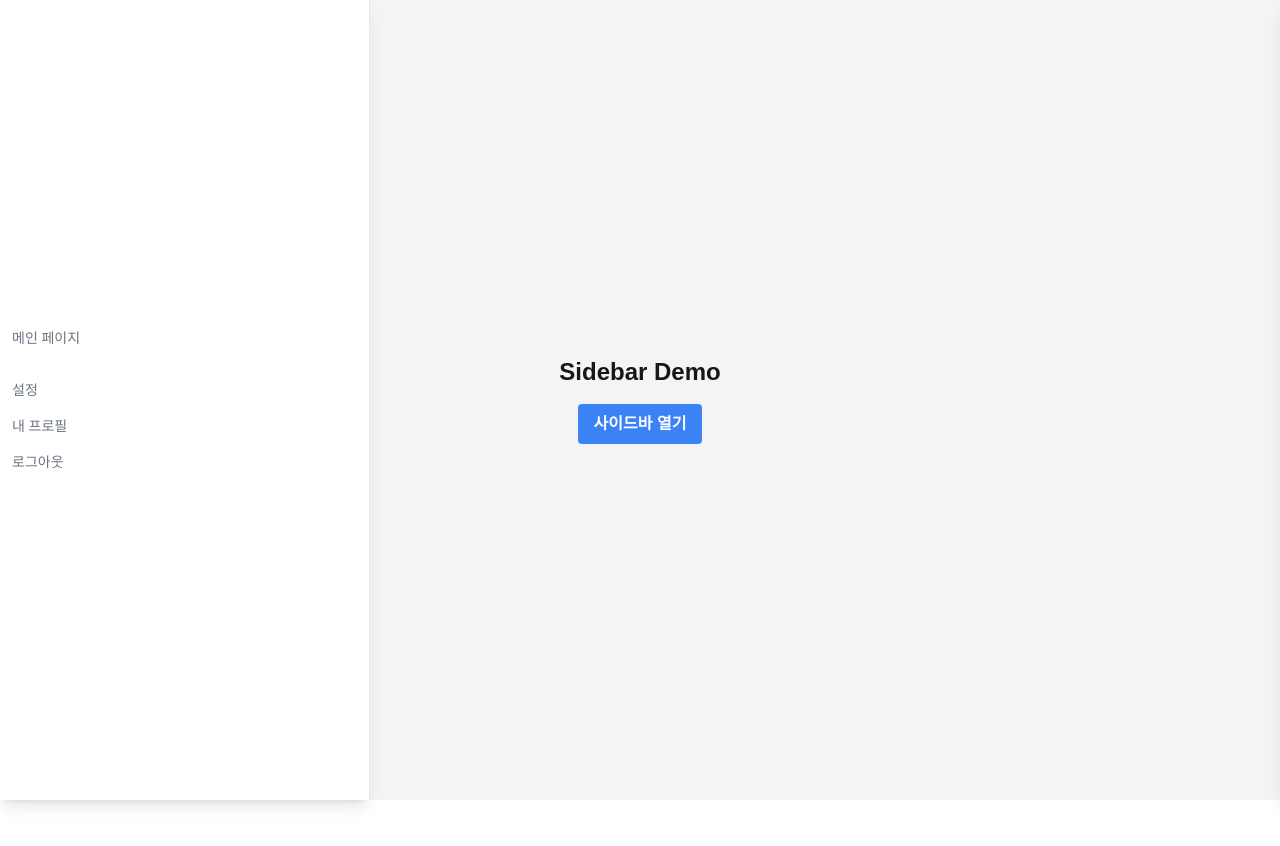
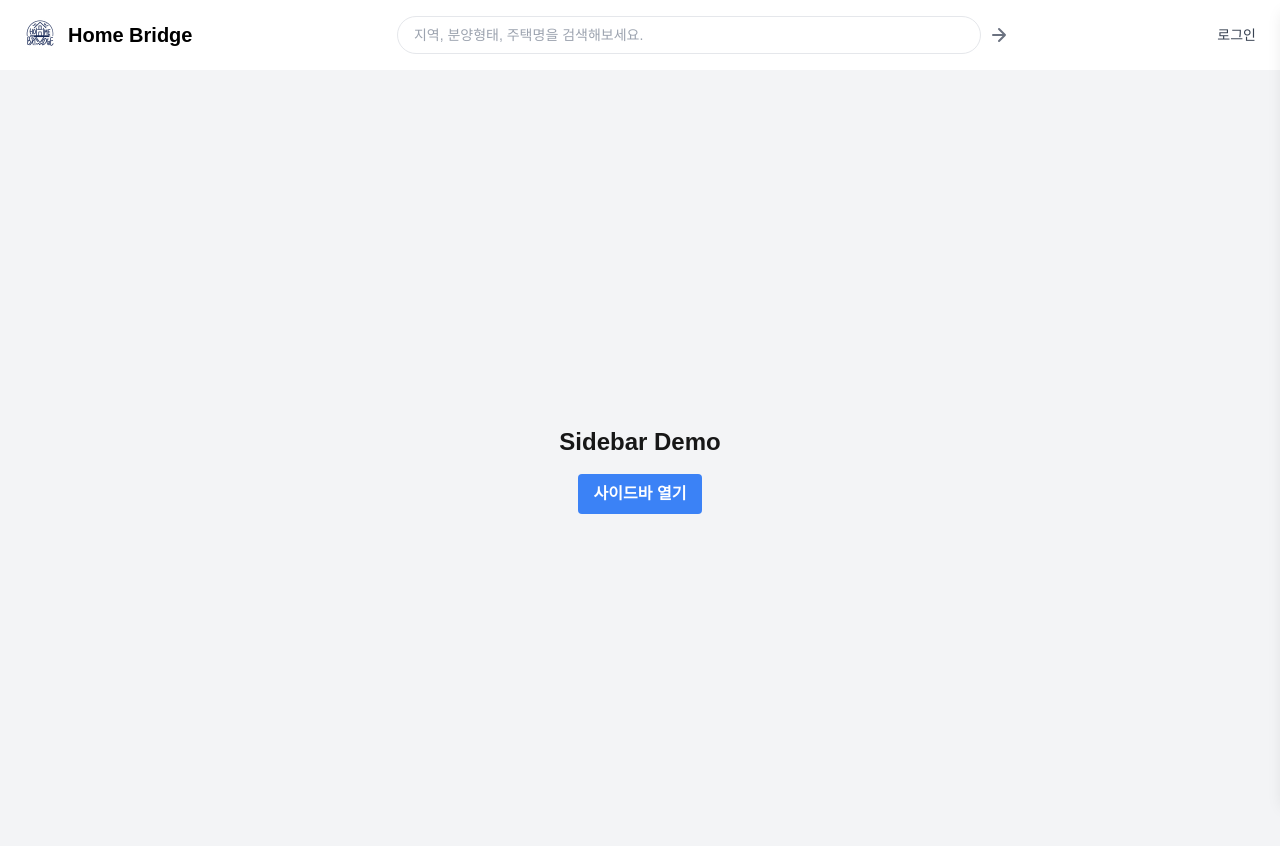
Before and after one commit to foreverfl/naver-map-demo, a Next.js app: page /pages/test/siderbar in a window 1280 px wide. Shown: the top 846 px of the page. Before the commit the page ends 800 px from the top, so only its background shows below. Built offline with nearby package versions, Linux system fonts and the light colour scheme.

Commit message:
style: 네비게이션 생성시 사이드바 1차 수정

```diff
--- a/app/globals.css
+++ b/app/globals.css
@@ -19,8 +19,10 @@
   background: var(--background);
   font-family: Arial, Helvetica, sans-serif;
 }
+
 html, body, #__next {
+  height: 100%;
   margin: 0;
   padding: 0;
-  height: 100%;
+
 }
--- a/app/layout.js
+++ b/app/layout.js
@@ -1,5 +1,5 @@
 import "./globals.css";
-import Navbar from "@/components/Navigator";
+import Navbar from "@/components/Navigator1";
 export const metadata = {
   title: "네이버 지도 예제",
   description: "Next.js App Router에서 네이버 지도 구현",
--- a/components/MapMaker.jsx
+++ b/components/MapMaker.jsx
@@ -3,7 +3,7 @@
 const MapMaker = ({ map ,onMarkerClick }) => {
   // API 데이터 가져오기
   const fetchData = useCallback(async () => {
-    const url = `https://api.odcloud.kr/api/ApplyhomeInfoDetailSvc/v1/getPblPvtRentLttotPblancDetail?page=1&perPage=100&serviceKey=${process.env.NEXT_PUBLIC_HOUSE_API_KEY}`;
+    const url = `https://api.odcloud.kr/api/ApplyhomeInfoDetailSvc/v1/getPblPvtRentLttotPblancDetail?page=1&perPage=10&serviceKey=${process.env.NEXT_PUBLIC_HOUSE_API_KEY}`;
 
     try {
       const response = await fetch(url);
@@ -58,6 +58,7 @@
     const data = await fetchData(); // API 데이터 가져오기
 
     if (data.length > 0) {
+      //for (let i = 0; i < data.length; i++) {
       const { HOUSE_MANAGE_NO, HOUSE_NM, HSSPLY_ADRES,SUBSCRPT_RCEPT_BGNDE,RCRIT_PBLANC_DE,
         SUBSCRPT_RCEPT_ENDDE,
         PRZWNER_PRESNATN_DE,
@@ -106,9 +107,11 @@
 
         console.log("marker:", marker);
       }
+    //}
     } else {
       console.log("no data");
     }
+
   }, [map, fetchData, geocodeAddress]);
 
   useEffect(() => {
--- a/components/NaverMap.jsx
+++ b/components/NaverMap.jsx
@@ -49,7 +49,7 @@
         type="text/javascript"
         src={`https://oapi.map.naver.com/openapi/v3/maps.js?ncpClientId=${process.env.NEXT_PUBLIC_NAVER_MAP_CLIENT_ID}`}
       />
-      <div id="map" style={{ width: "100%", height: "990px" }}></div>
+      <div id="map" style={{ width: "100%", height: "1000px" }}></div>
     </>
   );
 }
--- /dev/null
+++ b/components/Navigator1.jsx
@@ -0,0 +1,58 @@
+import React from "react";
+import logo from "@/public/images/home.png";
+import Image from "next/image"; // 추가된 import
+
+
+const Navigator1 = () => {
+    return (
+      <nav className="flex items-center justify-between px-6 py-4 bg-white shadow-md">
+        {/* 로고 섹션 */}
+        <div className="flex items-center space-x-3">
+          {/* 로고 아이콘 */}
+          <Image
+          src={logo} // 동적으로 import한 logo 사용
+          alt="분양모음집 로고"
+          width={32} // 이미지의 고정된 너비
+          height={32} // 이미지의 고정된 높이
+          className="h-8 w-8" // TailwindCSS 스타일도 병행 가능
+        />
+          {/* 로고 텍스트 */}
+          <span className="text-xl font-bold text-black">Home Bridge</span>
+        </div>
+
+        {/* 검색바 */}
+        <div className="flex items-center w-1/2">
+          <input
+            type="text"
+            placeholder="지역, 분양형태, 주택명을 검색해보세요."
+            className="flex-grow px-4 py-2 text-sm border rounded-full focus:outline-none focus:ring-2 focus:ring-blue-500"
+          />
+          <button className="ml-2">
+            <svg
+              xmlns="http://www.w3.org/2000/svg"
+              className="h-6 w-6 text-gray-500"
+              fill="none"
+              viewBox="0 0 24 24"
+              stroke="currentColor"
+            >
+              <path
+                strokeLinecap="round"
+                strokeLinejoin="round"
+                strokeWidth={2}
+                d="M10 18l6-6m0 0l-6-6m6 6H4"
+              />
+            </svg>
+          </button>
+        </div>
+
+        {/* 메뉴 섹션 */}
+        <div className="flex items-center space-x-6">
+          <a href="#" className="text-sm font-medium text-gray-700 hover:text-black">
+            로그인
+          </a>
+        </div>
+      </nav>
+    );
+  };
+
+  export default Navigator1;
--- a/components/Siderbar.jsx
+++ b/components/Siderbar.jsx
@@ -34,9 +34,10 @@
             <p><strong>계약 시작일:</strong> {details.cntrctCnclsBgnde}</p>
             <p><strong>계약 종료일:</strong> {details.cntrctCnclsEndde}</p>
             <p><strong>입주 예정월:</strong> {details.mvnPrearngeYm}</p>
+            <p><strong>문의처</strong>{details.mdhs_telno}</p>
             {/*
             <p>
-                <strong>예시</strong>{details.SUBSCRPT_RCEPT_ENDDE}
+                <strong>문의처</strong>{details.mdhs_telno}
             </p>
            */}
            {details.pblanc_url && (
--- a/components/Siderbar1.jsx
+++ b/components/Siderbar1.jsx
@@ -7,10 +7,16 @@
 
   return (
     <div
+
       className={`fixed top-0 right-0 w-full md:w-[400px] h-full bg-gray-100 shadow-lg transform ${
         isOpen ? "translate-x-0" : "translate-x-full"
       } transition-transform duration-300 z-50`}
+      tyle={{
+        top: "64px", // 네비게이션 높이에 맞게 설정 (64px는 예시, 네비게이션의 실제 높이로 변경)
+        height: "calc(100vh - 64px)", // 네비게이션을 제외한 높이
+      }}
     >
+
       {/* 닫기 버튼 */}
             <button
         className="absolute top-3 left-2 "
```
Also changed, not shown: public/images/home.png (renamed from public/images/home logo.png).
